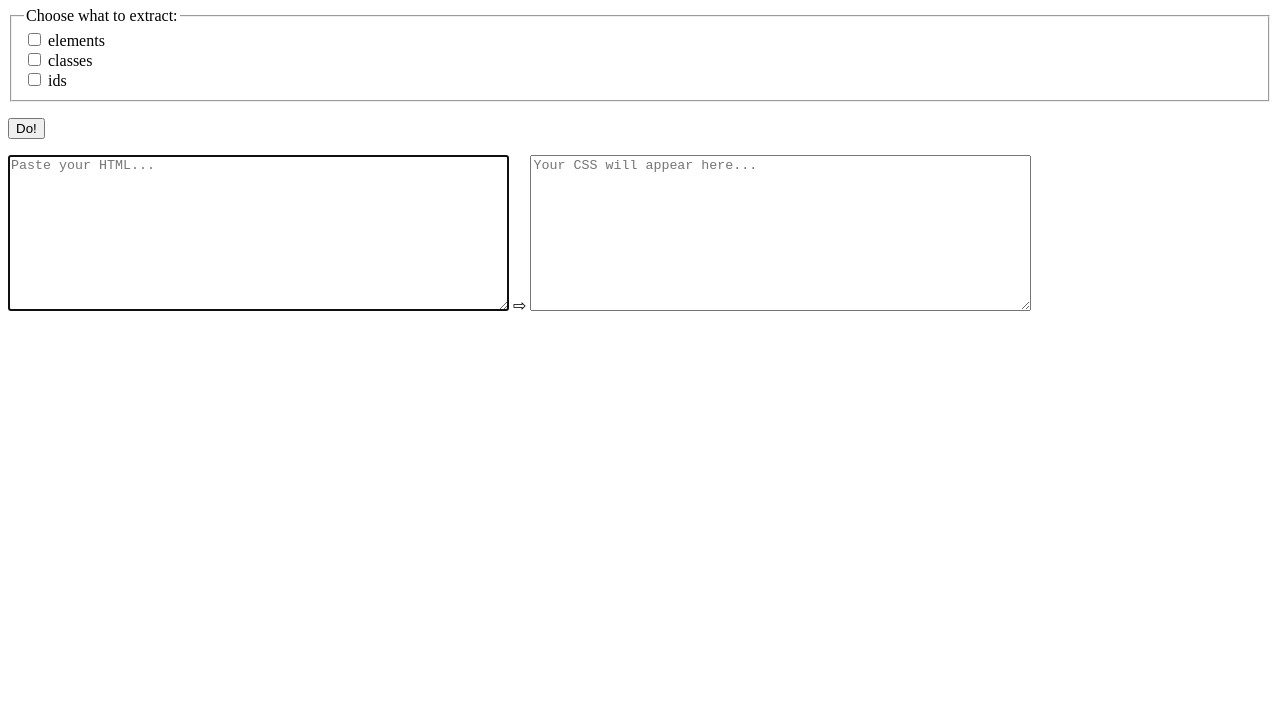
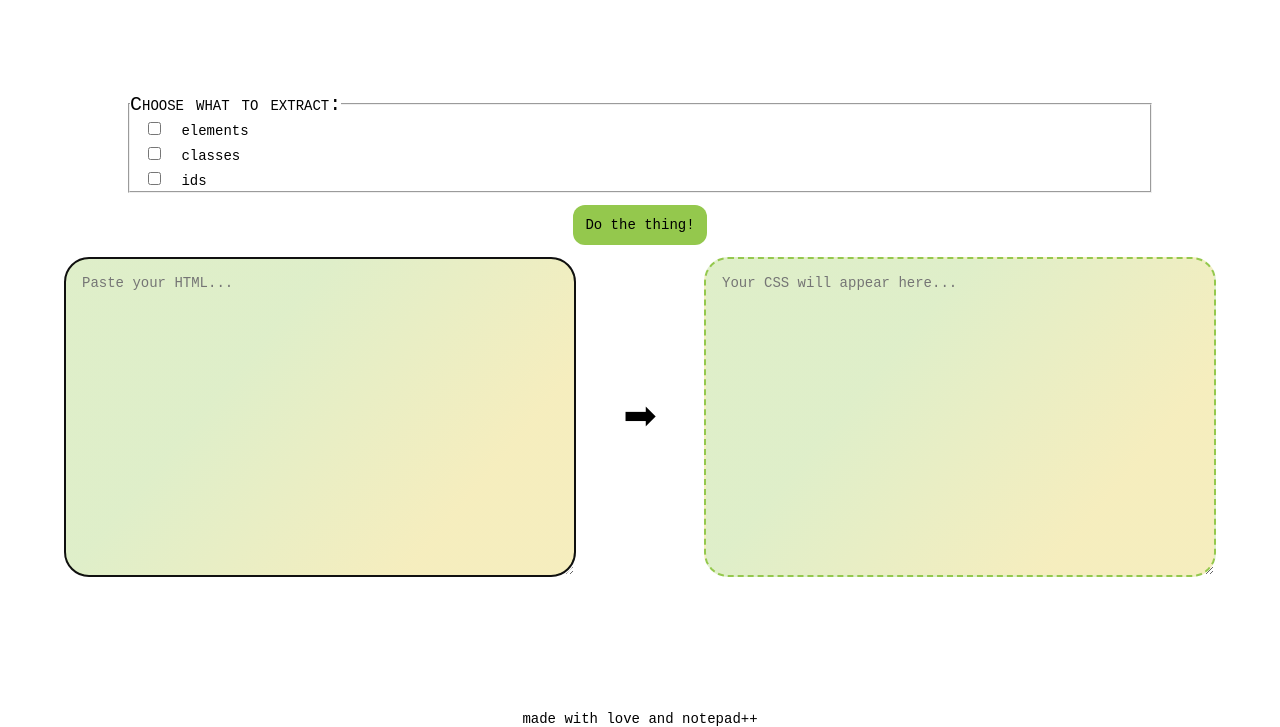
Before and after one commit to riazaia/html2css, a plain HTML site: page index.html in a window 1280 px wide. Shown: the part 73-800 px from the top of the page. Drawn offline with Linux system fonts and the light colour scheme.

Commit message:
Add styling

```diff
--- a/html-parser.html
+++ b/index.html
@@ -1,15 +1,18 @@
 <!DOCTYPE html>
 <html lang="en">
-  <head>
+
+<head>
     <meta charset="UTF-8" />
     <meta http-equiv="X-UA-Compatible" content="IE=edge" />
     <meta name="viewport" content="width=device-width, initial-scale=1.0" />
     <title>HTML Parser</title>
+	<link rel="stylesheet" href="style.css">
     <script src="script.js" defer></script>
-  </head>
-  <body>
-    <h1>make css from html</h1>
-    <fieldset>
+</head>
+<body>
+    <header><h1>make css from html</h1></header>
+	<main>
+    <fieldset class="options">
       <legend>Choose what to extract:</legend>
       <label for="tags"
         ><input type="checkbox" id="tags" name="option" data-status="true" />
@@ -30,13 +33,14 @@
         ids</label
       ><br />
     </fieldset>
+	<button id="extractor">Do the thing!</button>
+    <div class="boxes">
+      <textarea id="input" placeholder="Paste your HTML..." autofocus></textarea>
+      <p class="arrow">➡</p>
+      <textarea id="output" placeholder="Your CSS will appear here..." readonly></textarea>
+    </div>
+	</main>
+	<footer><p>made with love and notepad++</p></footer>
 
-    <p><button id="extractor">Do!</button></p>
-
-    <p>
-      <textarea id="input" cols="60" rows="10" placeholder="Paste your HTML..." autofocus></textarea>
-      ⇨
-      <textarea id="output" cols="60" rows="10" placeholder="Your CSS will appear here..." readonly></textarea>
-    </p>
-  </body>
+</body>
 </html>
--- /dev/null
+++ b/style.css
@@ -0,0 +1,93 @@
+*,
+*:before,
+*:after {
+  box-sizing: inherit;
+  margin: 0;
+  padding: 0;
+}
+
+html {
+  box-sizing: border-box;
+}
+
+body {
+  font-family: "Courier New", Courier, monospace;
+  font-size: 14px;
+  display: flex;
+  flex-flow: column nowrap;
+  justify-content: space-between;
+  align-items: center;
+  height: 100vh;
+  width: 100%;
+}
+
+textarea {
+  border-radius: 24px;
+  width: 40vw;
+  height: 40vh;
+  padding: 16px;
+  font: inherit;
+  border: 2px dashed #94c84d;
+  background: rgb(148, 200, 77);
+  background: linear-gradient(
+    130deg,
+    rgba(148, 200, 77, 0.3) 34%,
+    rgba(224, 197, 40, 0.3) 78%
+  );
+}
+
+header, footer {
+	width: 100%;
+	text-align: center;
+	}
+
+main {
+	display: flex;
+	flex-flow: column wrap;
+	justify-content: center;
+	width: 100%;
+	}
+
+button {
+  border: none;
+  border-radius: 12px;
+  padding: 12px;
+  margin: 12px auto;
+  background-color: #94c84d;
+  font: inherit;
+}
+
+button:hover, label:hover {
+  box-shadow: 0px 0px 12px 5px hsl(54, 100%, 62%);
+  border-radius: 12px;
+}
+
+label {
+  margin: 6px auto;
+  padding: 6px;
+}
+
+legend {
+  font-variant: small-caps;
+  font-size: 20px;
+}
+input {
+	margin: 6px 12px;
+	}
+.boxes {
+  display: flex;
+  flex-flow: row nowrap;
+  align-items: center;
+  justify-content: space-between;
+  margin: auto;
+  width: 90%;
+	}
+
+.options {
+	width: 80%;
+	margin: auto;
+}
+
+.arrow {
+	font-size: 40px;
+}
```
